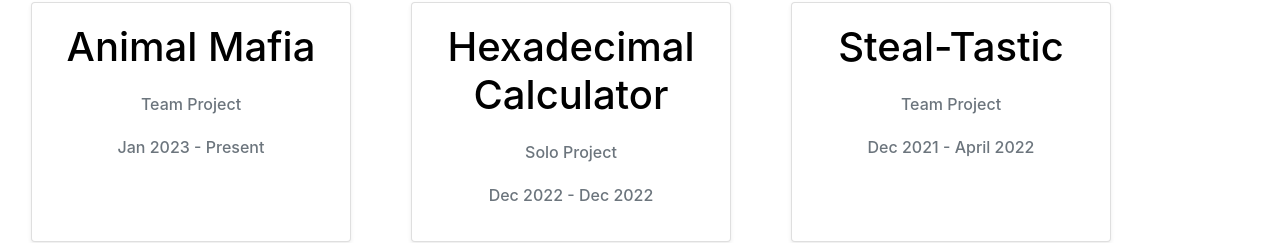
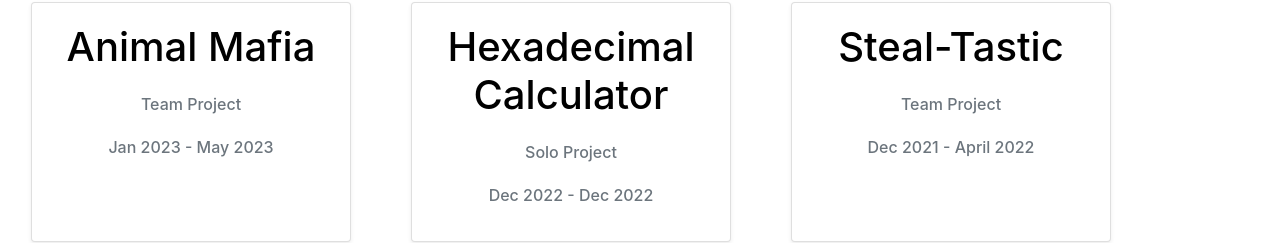
Before and after one commit to LizaFeng/PersonalPortfolio, a React (Create React App) app: page /Projects in a window 1280 px wide. Shown: the part 143-386 px from the top of the page. Built offline with nearby package versions, Linux system fonts and the light colour scheme.

Commit message:
updating the projectList, animal mafias endDate was set to present for testing purposes, changed back to May 2023

```diff
--- a/src/data/projectList.js
+++ b/src/data/projectList.js
@@ -5,7 +5,7 @@ const projectList = [
     solo: false,
     teamSize: 5,
     startDate: "Jan 2023",
-    endDate: "Present",
+    endDate: "May 2023",
     technologies: ["Unity", "React", "HTML/CSS", "Javascript", "Firebase"],
     responsibilities: [
       "Conducted research and developed prototypes using plain JavaScript code, canvas for graphics, and ultimately adopted Unity for game development.",
--- a/src/pages/Home.js
+++ b/src/pages/Home.js
@@ -21,7 +21,7 @@ const Home = () => {
         </>
       );
     }
-    return "hello";
+    return "";
   };
 
   return (
```
